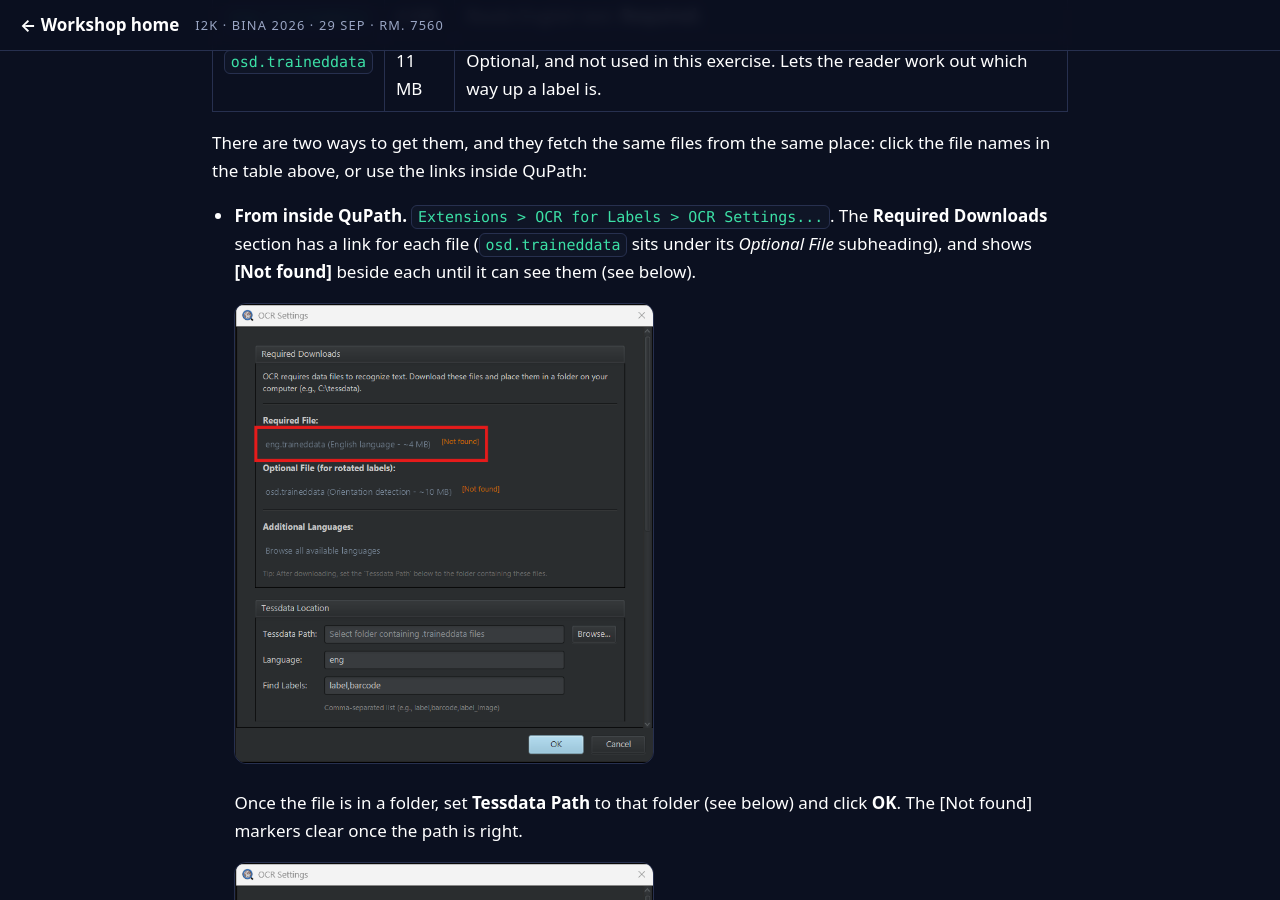
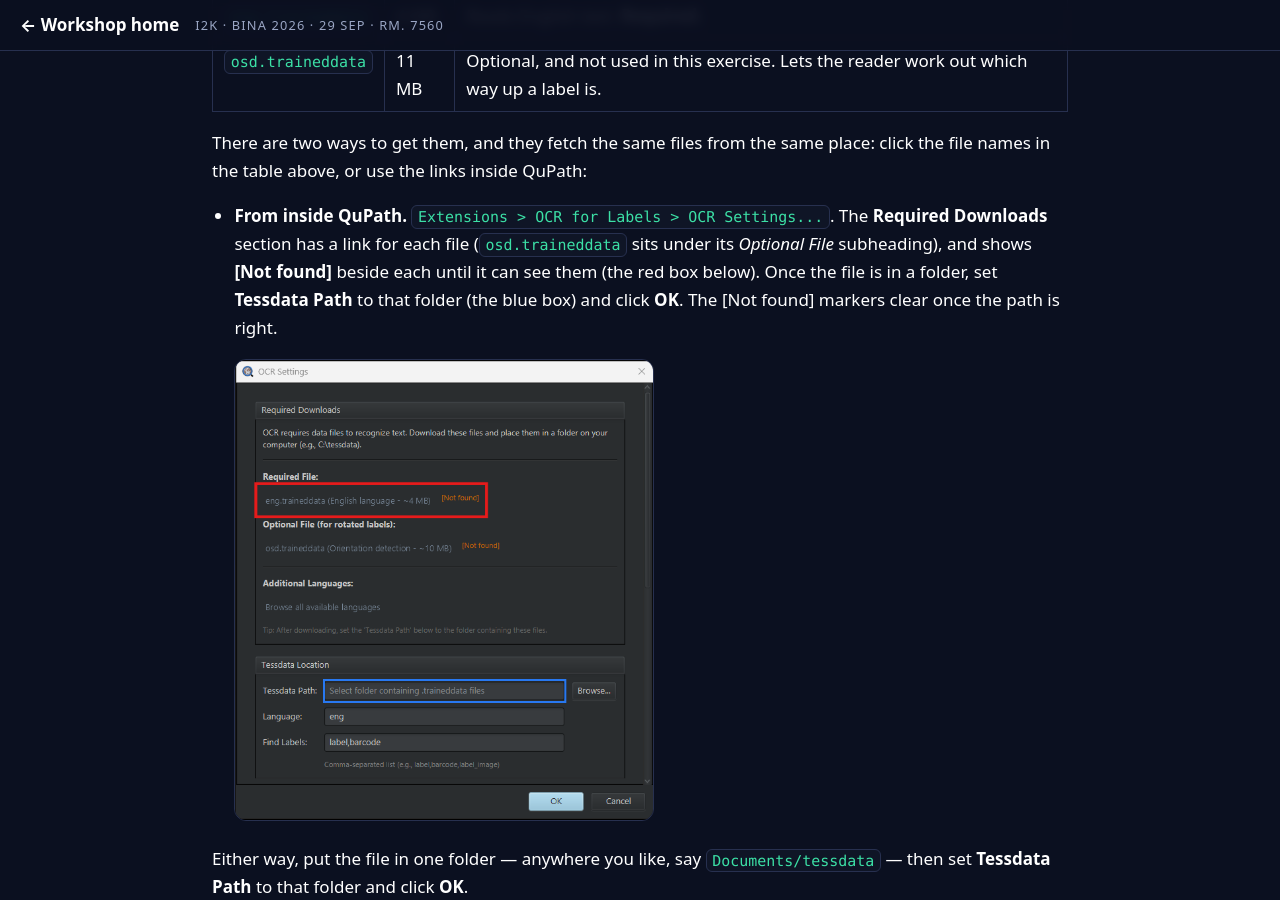
Before and after one commit to MichaelSNelson/BINA-I2K-2026-QuPath-Extensions, a Jekyll site: the page built from docs/08-ocr4labels.md, in a window 1280 px wide and 900 px high, scrolled down 1515 px. Built offline with Jekyll 4.4.1, drawn with Linux system fonts in a browser that asks for light colours.

Commit message:
Guide 08: one Settings screenshot with both boxes
Claude-Session: https://claude.ai/code/session_01KwiACUr5MacuDvqp74c96o

```diff
--- a/docs/08-ocr4labels.md
+++ b/docs/08-ocr4labels.md
@@ -69,14 +69,10 @@ file names in the table above, or use the links inside QuPath:
 - **From inside QuPath.** `Extensions > OCR for Labels > OCR Settings...`. The
   **Required Downloads** section has a link for each file (`osd.traineddata` sits under its
   *Optional File* subheading), and shows **[Not found]** beside each until it can see them
-  (see below).
+  (the red box below). Once the file is in a folder, set **Tessdata Path** to that folder (the
+  blue box) and click **OK**. The [Not found] markers clear once the path is right.
 
-  <img src="../images/ocr/settings-download.png" alt="The OCR Settings dialog, with the eng.traineddata row highlighted and marked Not found" width="420">
-
-  Once the file is in a folder, set **Tessdata Path** to that folder (see below) and click
-  **OK**. The [Not found] markers clear once the path is right.
-
-  <img src="../images/ocr/settings-path.png" alt="The same dialog with the Tessdata Path field highlighted and empty" width="420">
+  <img src="../images/ocr/settings.png" alt="The OCR Settings dialog. Under Required Downloads, the eng.traineddata row is outlined in red and marked Not found; the osd.traineddata row below it is also marked Not found. Under Tessdata Location, the empty Tessdata Path field is outlined in blue, with a Browse button beside it" width="420">
 
 Either way, put the file in one folder — anywhere you like, say `Documents/tessdata` — then set
 **Tessdata Path** to that folder and click **OK**.
```
Also changed, not shown: images/ocr/settings-download.png (deleted), images/ocr/settings-path.png (deleted), images/ocr/settings.png (added).
